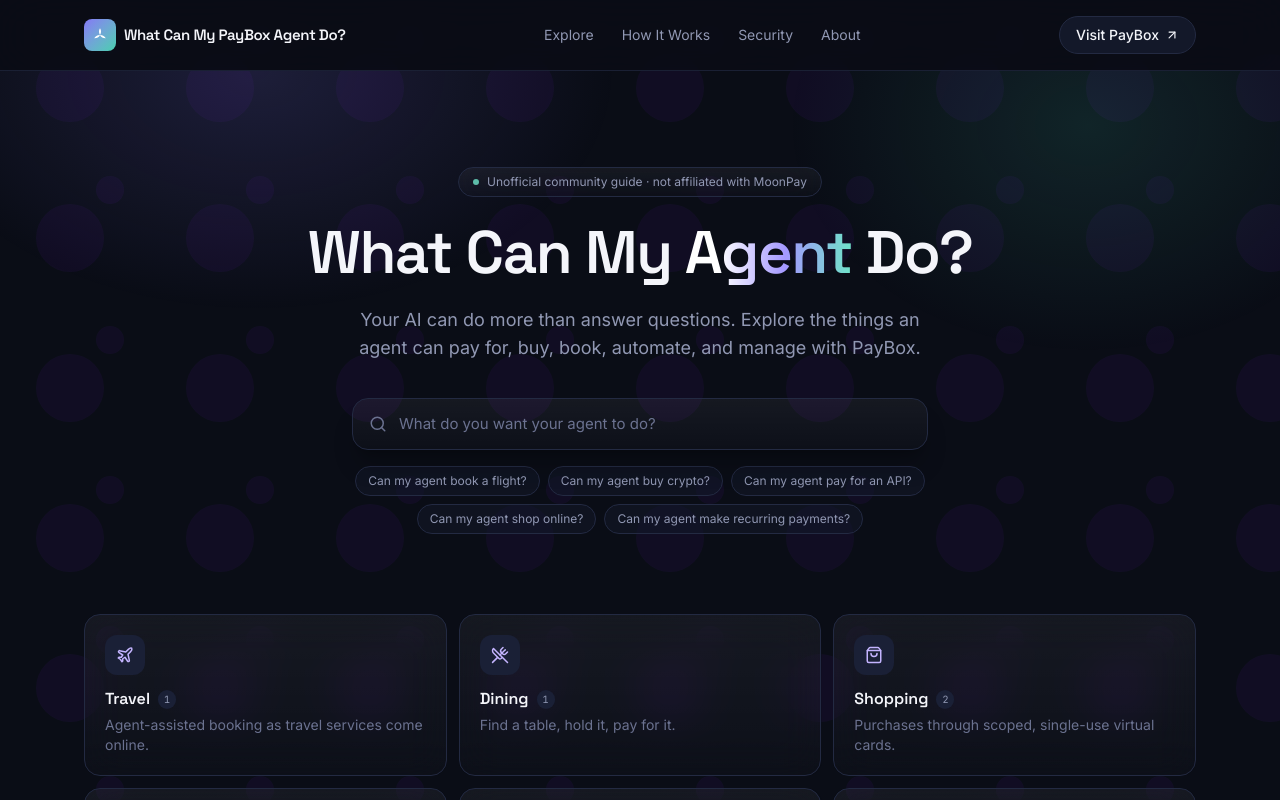
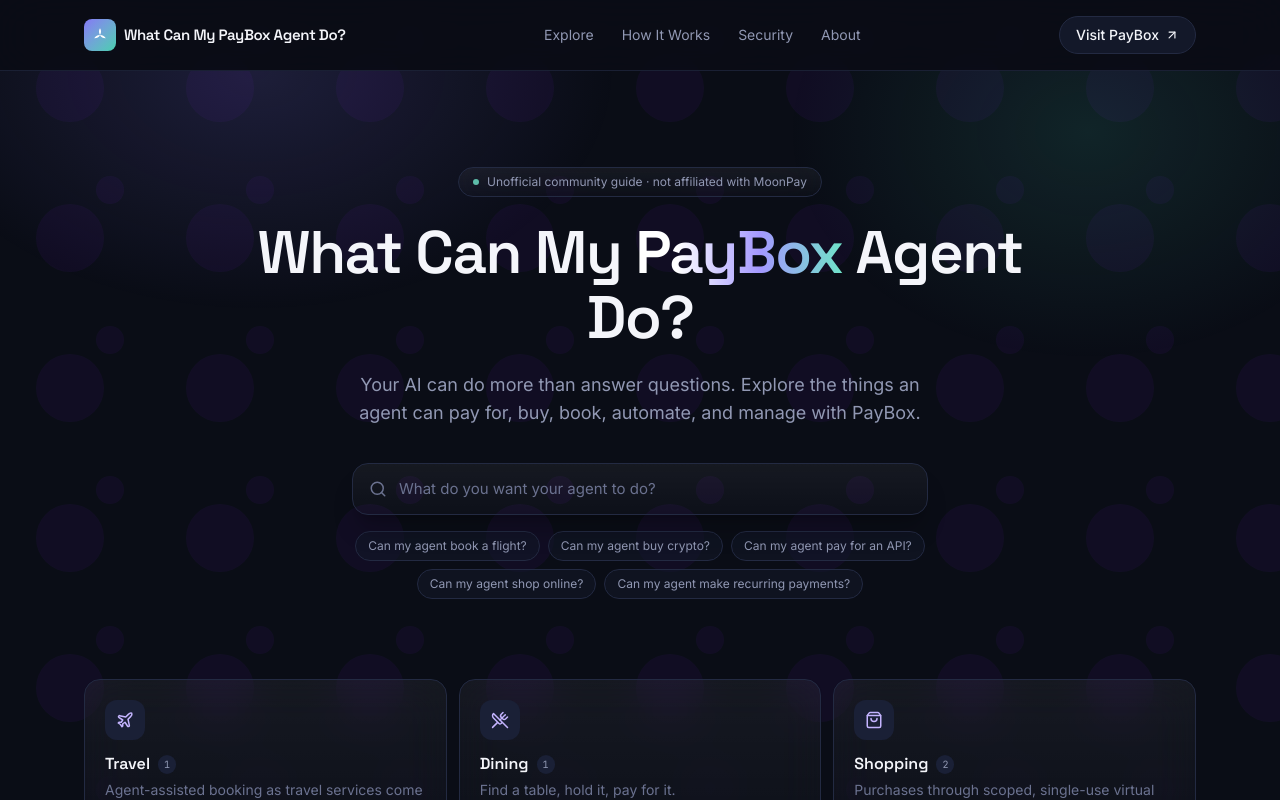
Before and after one commit to Pascal4195/What-can-my-paybox-do-, a React (Vite) app: page / in a window 1280 px wide. Shown: the top 800 px of the page. Built offline with nearby package versions, Linux system fonts and the light colour scheme.

Commit message:
Update Hero.tsx

```diff
--- a/src/components/Hero.tsx
+++ b/src/components/Hero.tsx
@@ -30,7 +30,7 @@
         </span>
 
         <h1 className="animate-rise font-display text-4xl font-semibold leading-[1.08] tracking-tight text-mist-100 sm:text-6xl" style={{ animationDelay: "0.05s" }}>
-          What Can My <span className="text-gradient">Agent</span> Do?
+          What Can My <span className="text-gradient">PayBox</span> Agent Do?
         </h1>
 
         <p className="animate-rise mx-auto mt-5 max-w-xl text-balance text-base text-mist-500 sm:text-lg" style={{ animationDelay: "0.1s" }}>
```
